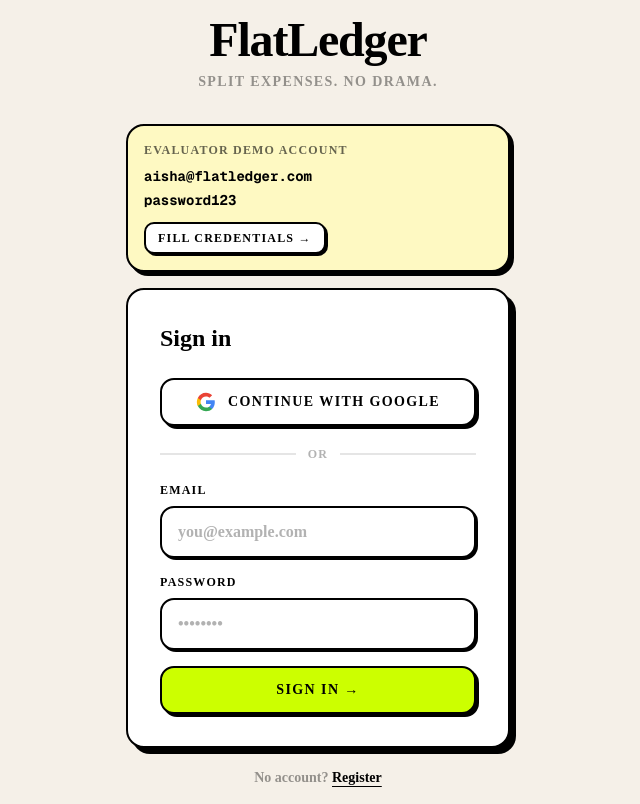
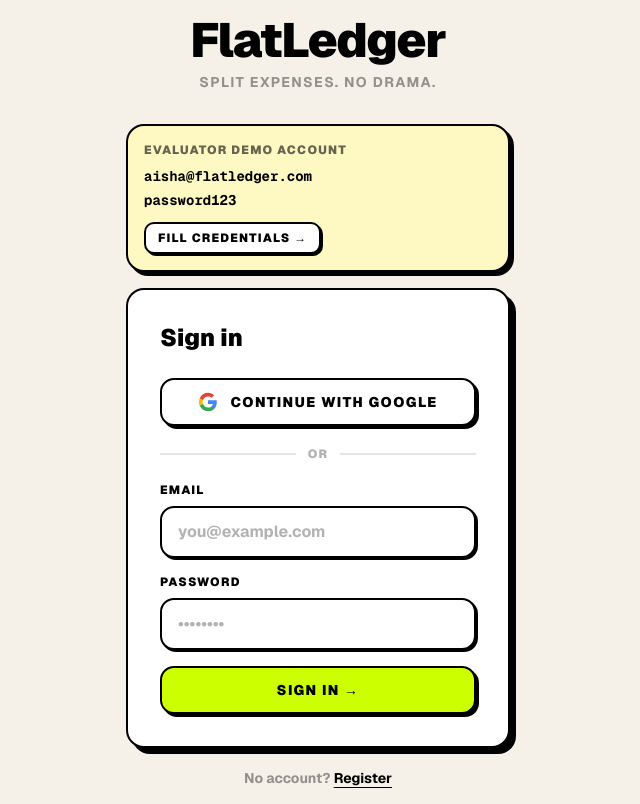
Before and after one commit to prudh-vi/flatledger, a Next.js app: page /login in a window 1280 px wide. Shown: the whole page, without its empty margins (322-962 px from the left). Built offline with nearby package versions, Linux system fonts and the light colour scheme.

Commit message:
fix: wire --font-sans to --font-geist-sans so Geist loads on Vercel

```diff
--- a/app/globals.css
+++ b/app/globals.css
@@ -10,9 +10,9 @@
   --color-brutal: #000000;
   --color-background: var(--background);
   --color-foreground: var(--foreground);
-  --font-sans: var(--font-sans);
+  --font-sans: var(--font-geist-sans);
   --font-mono: var(--font-geist-mono);
-  --font-heading: var(--font-sans);
+  --font-heading: var(--font-geist-sans);
   --color-sidebar-ring: var(--sidebar-ring);
   --color-sidebar-border: var(--sidebar-border);
   --color-sidebar-accent-foreground: var(--sidebar-accent-foreground);
```
